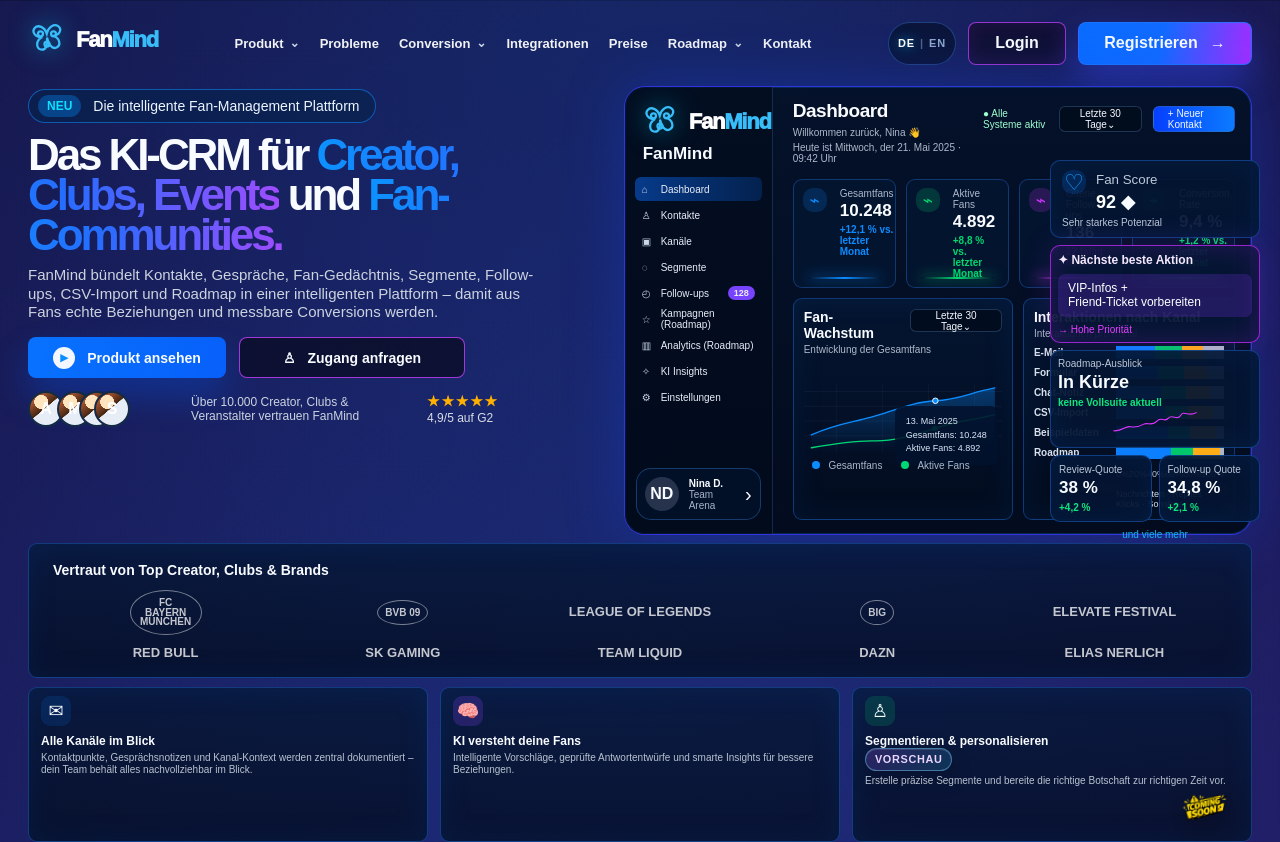
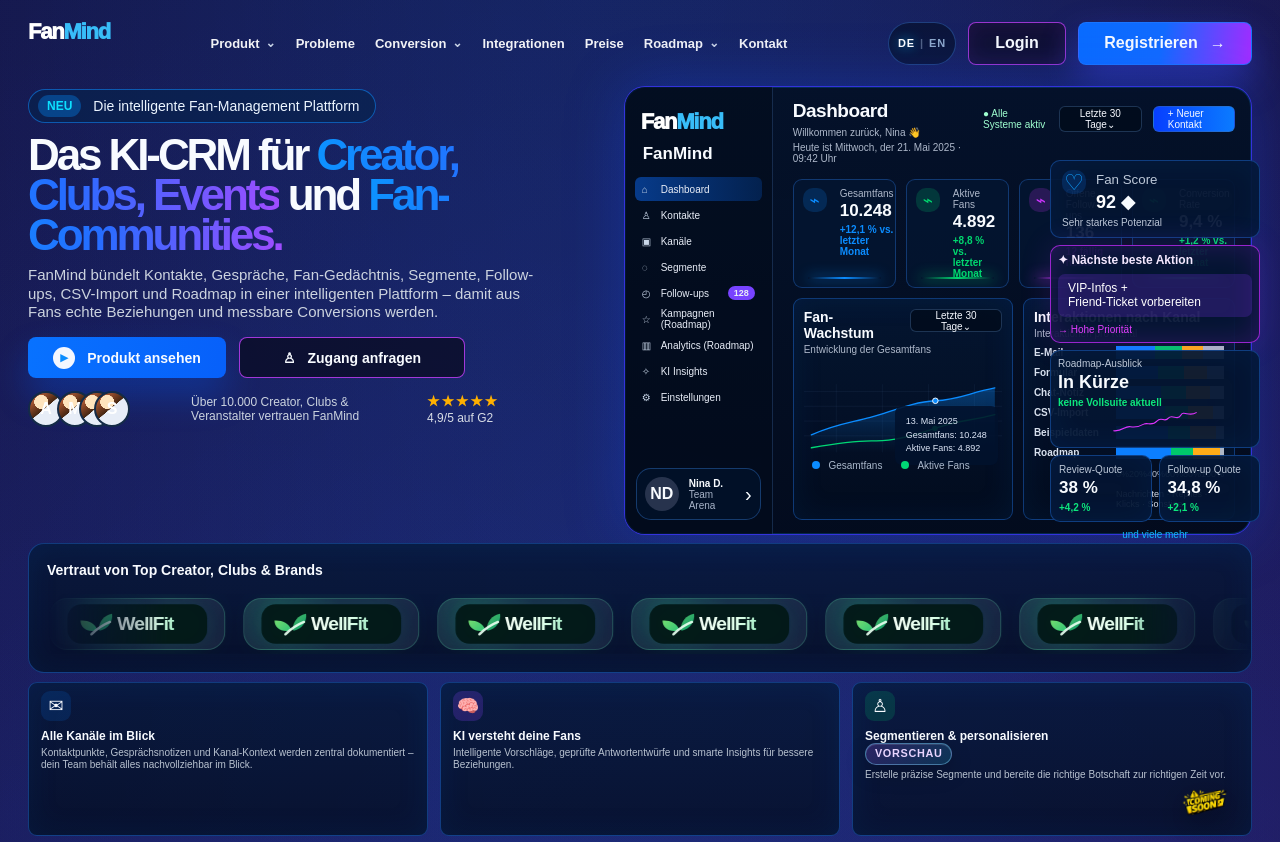
Before and after one commit to Bernds-tech/FanMind, a Next.js app: page /landing-v2 in a window 1280 px wide. Shown: the top 842 px of the page. Built offline with nearby package versions, Linux system fonts and the light colour scheme.

Commit message:
Update landing branding and trust logos

```diff
--- a/src/app/landing-v2/page.tsx
+++ b/src/app/landing-v2/page.tsx
@@ -37,18 +37,13 @@
   { label: "Kontakt", href: "#kontakt" },
 ];
 
-const trustLogos = [
-  "FC Bayern München",
-  "BVB 09",
-  "LEAGUE of LEGENDS",
-  "BIG",
-  "ELEVATE Festival",
-  "Red Bull",
-  "SK Gaming",
-  "Team Liquid",
-  "DAZN",
-  "ELIAS NERLICH",
-];
+const trustLogos = Array.from({ length: 10 }, (_, index) => ({
+  name: "WellFit",
+  src: "/assets/wellfit-logo.svg",
+  id: `wellfit-${index + 1}`,
+}));
+
+const trustLogoLoop = [...trustLogos, ...trustLogos];
 
 const features = [
   {
@@ -1384,9 +1379,15 @@
           aria-label="Vertrauen von Top Creator, Clubs und Brands"
         >
           <strong>{t("Vertraut von Top Creator, Clubs & Brands")}</strong>
-          {trustLogos.map((logo) => (
-            <span key={logo}>{logo}</span>
-          ))}
+          <div className={styles.trustLogoViewport} aria-label="Partnerlogos">
+            <div className={styles.trustLogoTrack}>
+              {trustLogoLoop.map((logo, index) => (
+                <span className={styles.trustLogoCard} key={`${logo.id}-${index}`} aria-label={logo.name}>
+                  <Image src={logo.src} alt={logo.name} width={240} height={72} />
+                </span>
+              ))}
+            </div>
+          </div>
         </section>
 
         <section id="features" className={styles.heroFeatureGrid}>
--- a/src/components/FanMindLogo.tsx
+++ b/src/components/FanMindLogo.tsx
@@ -24,20 +24,10 @@
   const content = (
     <>
       <span className={styles.logoIdentity}>
-        <span className={styles.logoMark} aria-hidden="true">
-          <svg viewBox="0 0 52 52" focusable="false">
-            <path d="M25.7 17.2C22.7 7.8 13.5 4.6 9.2 9.7c-4.4 5.1.4 13.1 10.1 12.2-8.8 4.9-8.6 15.4-1.7 17.1 6.8 1.6 10.2-7.4 8.4-16.4 1.8 9 6.8 16.7 13.1 13.7 6.4-3 4.6-13.3-5-16.1 9.7-.3 12.7-9.4 7.1-13.2-5.6-3.9-13.5 1.5-15.5 10.2Z" />
-            <circle cx="17.1" cy="17.5" r="3.4" />
-            <circle cx="34.9" cy="17.5" r="3.4" />
-            <circle cx="25.9" cy="31.5" r="3.4" />
-          </svg>
+        <span className={styles.logoWordmark}>
+          <span className={styles.logoWordFan}>Fan</span>
+          <span className={styles.logoWordMind}>Mind</span>
         </span>
-        {!markOnly && (
-          <span className={styles.logoWordmark}>
-            <span className={styles.logoWordFan}>Fan</span>
-            <span className={styles.logoWordMind}>Mind</span>
-          </span>
-        )}
       </span>
       {subtitle && !compact && <small className={styles.logoSubtitle}>{subtitle}</small>}
     </>
@@ -45,8 +35,7 @@
 
   const logoClassName = classNames(
     styles.logo,
-    compact && styles.logoCompact,
-    markOnly && styles.logoMarkOnly,
+    (compact || markOnly) && styles.logoCompact,
     className,
   );
 
--- a/src/components/landing/ProductShowcaseSection.tsx
+++ b/src/components/landing/ProductShowcaseSection.tsx
@@ -64,17 +64,6 @@
     />
   );
 }
-function BrandMark() {
-  return (
-    <svg className={styles.brandMark} viewBox="0 0 52 52" aria-hidden="true">
-      <path d="M25.7 17.2C22.7 7.8 13.5 4.6 9.2 9.7c-4.4 5.1.4 13.1 10.1 12.2-8.8 4.9-8.6 15.4-1.7 17.1 6.8 1.6 10.2-7.4 8.4-16.4 1.8 9 6.8 16.7 13.1 13.7 6.4-3 4.6-13.3-5-16.1 9.7-.3 12.7-9.4 7.1-13.2-5.6-3.9-13.5 1.5-15.5 10.2Z" />
-      <circle cx="17.1" cy="17.5" r="3.4" />
-      <circle cx="34.9" cy="17.5" r="3.4" />
-      <circle cx="25.9" cy="31.5" r="3.4" />
-    </svg>
-  );
-}
-
 function SparkLine({ tone = "blue" }: { tone?: "blue" | "green" | "purple" }) {
   return (
     <svg className={styles.sparkLine} data-tone={tone} viewBox="0 0 180 54" aria-hidden="true">
@@ -136,7 +125,7 @@
           <div className={styles.centerColumn}>
             <div className={styles.dashboardShell} aria-label="FanMind Kontakte-Dashboard">
               <aside className={styles.sidebar}>
-                <div className={styles.brand}><BrandMark /><b>FanMind</b></div>
+                <div className={styles.brand}><b>FanMind</b></div>
                 <nav>
                   {localizedNavItems.map((item) => <span className={item.featureKey === "contacts" ? styles.activeNav : undefined} key={item.label}><i>{item.icon}</i>{item.label}</span>)}
                 </nav>
```
Also changed, not shown: public/assets/wellfit-logo.svg (added), src/app/landing-v2/landing-v2.module.css.
